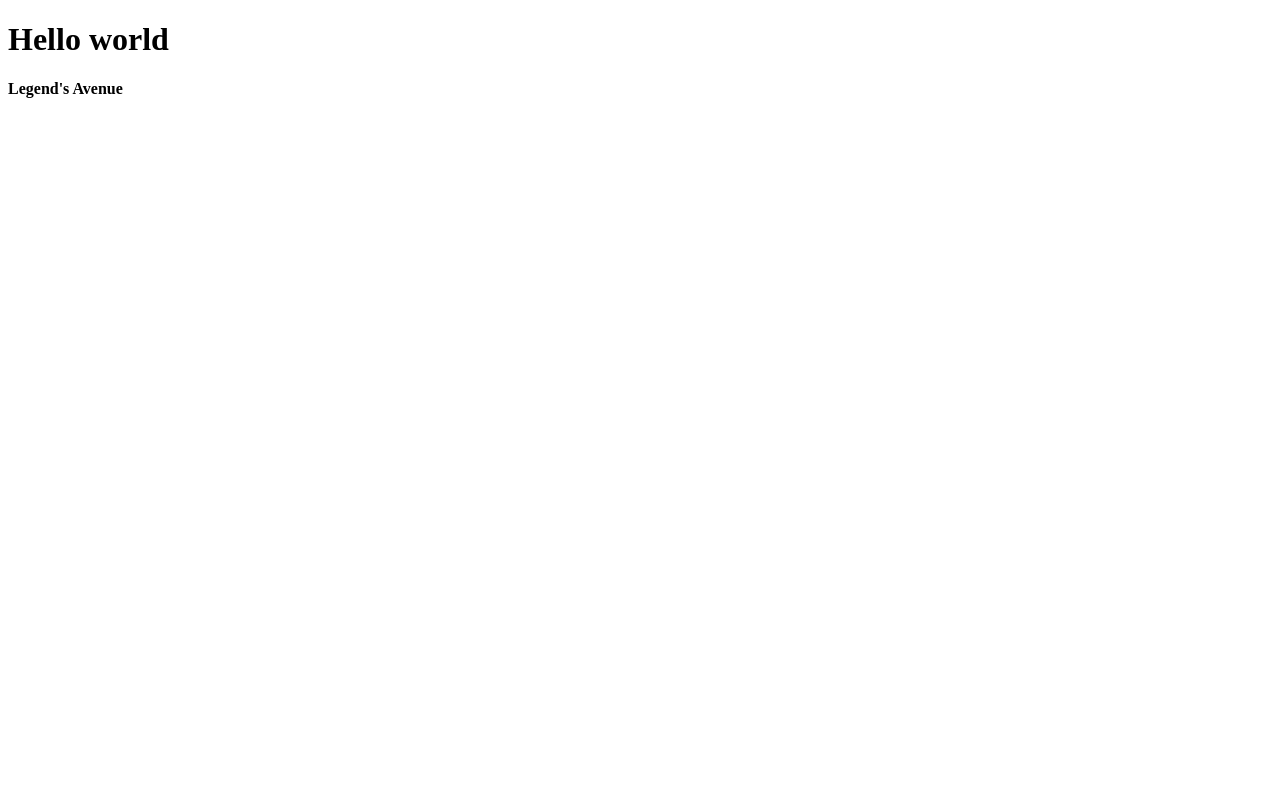
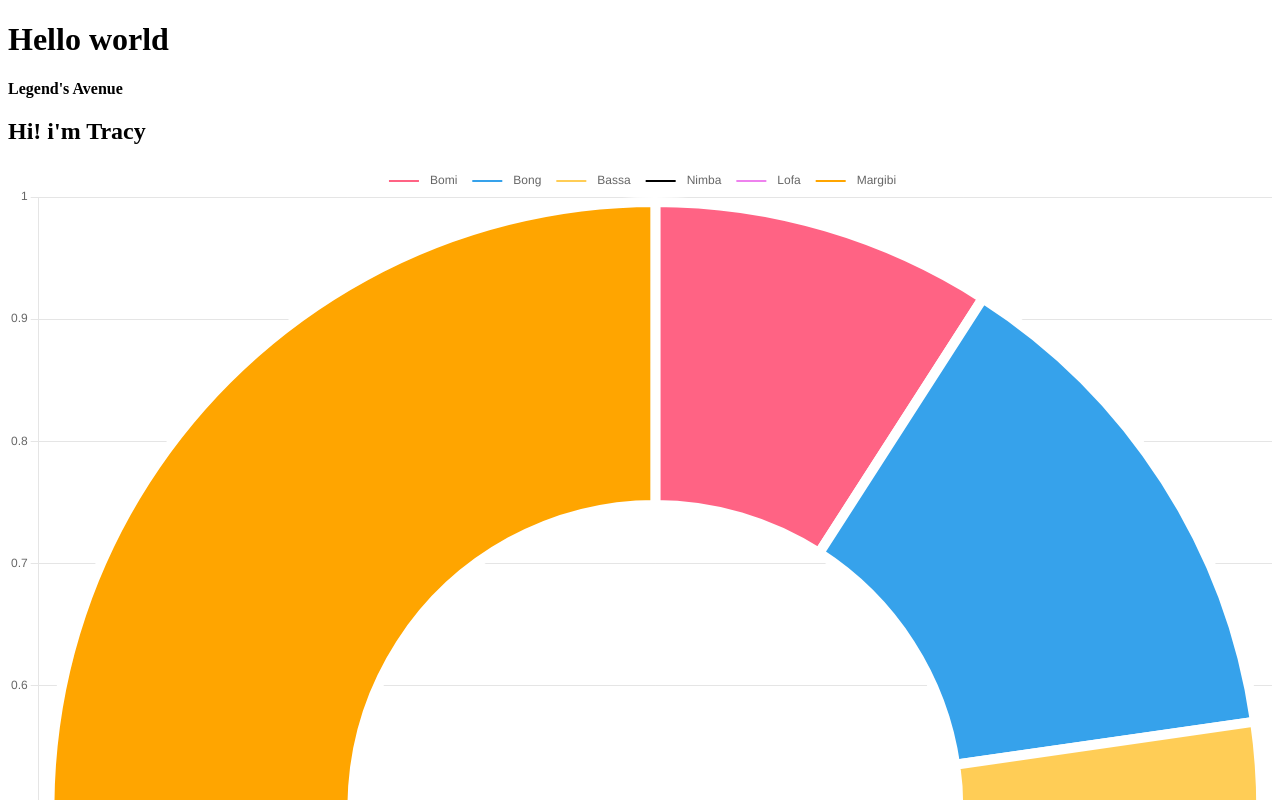
Before and after one commit to Kwagei/git-demo, a plain HTML site: page index.html in a window 1280 px wide. Shown: the top 800 px of the page. Drawn offline with nearby package versions, Linux system fonts and the light colour scheme.

Commit message:
fixed merge conflict

```diff
--- a/index.html
+++ b/index.html
@@ -8,10 +8,50 @@
 	<body>
 		<h1>Hello world</h1>
 
+		<strong>Legend's Avenue</strong>
+		<h2>Hi! i'm Tracy</h2>
+		<div>
+			<canvas id="myChart"></canvas>
+		</div>
+		<script src="https://cdn.jsdelivr.net/npm/chart.js"></script>
+		<script>
+			const ctx = document.getElementById("myChart");
 
-
-
-
-		<strong>Legend's Avenue</strong>
+			new Chart(ctx, {
+				type: "doughnut",
+				data: {
+					labels: [
+						"Bomi",
+						"Bong",
+						"Bassa",
+						"Nimba",
+						"Lofa",
+						"Margibi",
+					],
+					datasets: [
+						{
+							label: "Population by counties",
+							data: [200, 300, 400, 500, 100, 700],
+							backgroundColor: [
+								"rgb(255, 99, 132)",
+								"rgb(54, 162, 235)",
+								"rgb(255, 205, 86)",
+								"black",
+								"violet",
+								"orange",
+							],
+							borderWidth: 10,
+						},
+					],
+				},
+				options: {
+					scales: {
+						y: {
+							beginAtZero: true,
+						},
+					},
+				},
+			});
+		</script>
 	</body>
 </html>
```
